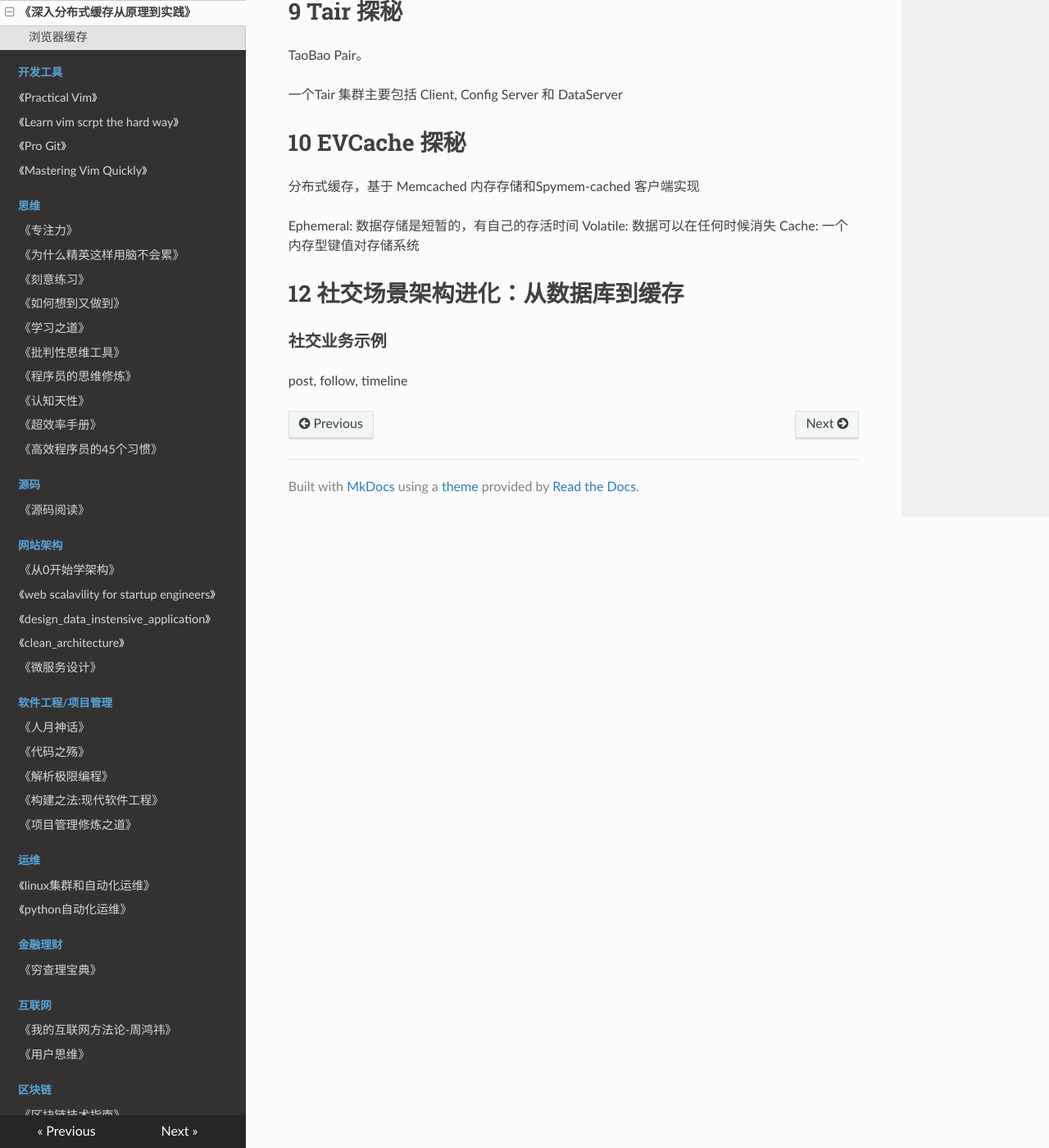
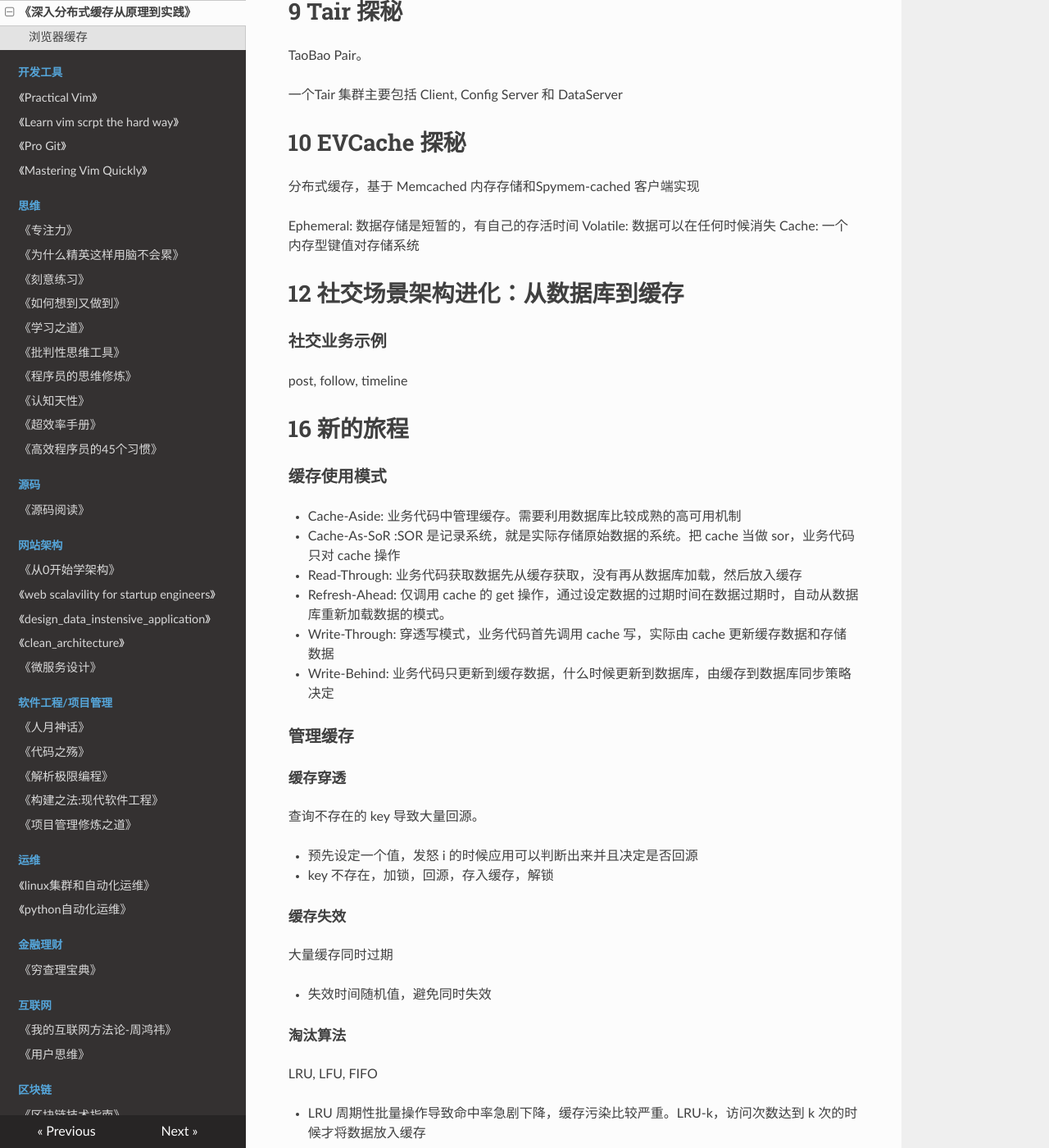
Before and after one commit to PegasusWang/booknotes, an MkDocs documentation site: the page built from docs/分布式/深入分布式缓存从原理到实践.md, in a window 1280 px wide and 1400 px high, scrolled down 5817 px. Shown: the whole window at 82% size. Built offline with MkDocs 1.6.1, drawn with Linux system fonts in a browser that asks for light colours; nearby versions of some CDN libraries; old or Windows-style settings are respelled for this version of MkDocs; some of the changed text lies outside the part shown.

Commit message:
complete 分布式缓存

```diff
--- a/docs/分布式/深入分布式缓存从原理到实践.md
+++ b/docs/分布式/深入分布式缓存从原理到实践.md
@@ -257,3 +257,65 @@ Cache: 一个内存型键值对存储系统
 ### 社交业务示例
 
 post, follow, timeline
+
+
+# 16 新的旅程
+
+### 缓存使用模式
+
+* Cache-Aside: 业务代码中管理缓存。需要利用数据库比较成熟的高可用机制
+* Cache-As-SoR :SOR 是记录系统，就是实际存储原始数据的系统。把 cache 当做 sor，业务代码只对 cache 操作
+* Read-Through: 业务代码获取数据先从缓存获取，没有再从数据库加载，然后放入缓存
+* Refresh-Ahead: 仅调用 cache 的 get 操作，通过设定数据的过期时间在数据过期时，自动从数据库重新加载数据的模式。
+* Write-Through: 穿透写模式，业务代码首先调用 cache 写，实际由 cache 更新缓存数据和存储数据
+* Write-Behind: 业务代码只更新到缓存数据，什么时候更新到数据库，由缓存到数据库同步策略决定
+
+
+### 管理缓存
+
+##### 缓存穿透
+查询不存在的 key 导致大量回源。
+
+- 预先设定一个值，发怒 i 的时候应用可以判断出来并且决定是否回源
+- key 不存在，加锁，回源，存入缓存，解锁
+
+##### 缓存失效
+
+大量缓存同时过期
+
+- 失效时间随机值，避免同时失效
+
+##### 淘汰算法
+
+LRU, LFU, FIFO
+
+- LRU 周期性批量操作导致命中率急剧下降，缓存污染比较严重。LRU-k，访问次数达到 k 次的时候才将数据放入缓存
+
+##### 缓存可用性
+
+- 主备：一致性问题
+- cluster 方案
+
+
+##### 数据一致性
+
+- 最终一致性。对于时间敏感数据可以设置很短的过期时间（失效时间）
+- 强一致性：InnoDB memcached 插件结合 mysql 结局缓存和数据库一致性问题
+
+##### 热点数据处理
+
+- 数据预热。
+  - 是否有监控机制确保预热数据都写入成功
+  - 数据预热配备回滚方案
+  - 评估数据量
+  - 注意是否会引发数据库批量操作和慢查询问题
+
+- 非预期热点：nginx+lua 应用内缓存（热点发现系统）
+- 多级缓存：localCache
+- 数据复制模式：通过多个 key_index 解决热点读问题。所有热点 key 发布到所有的 web 服务器
+
+##### 注意事项
+
+- 慎用缓存当存储
+- 就近原则：cpu 缓存、客户端缓存、cdn 缓存
+- 并发控制手段：乐观锁、Latch、mutex、CAS 等。
```
Also changed, not shown: docs/database/redis实战.md (+1 -1 lines).
